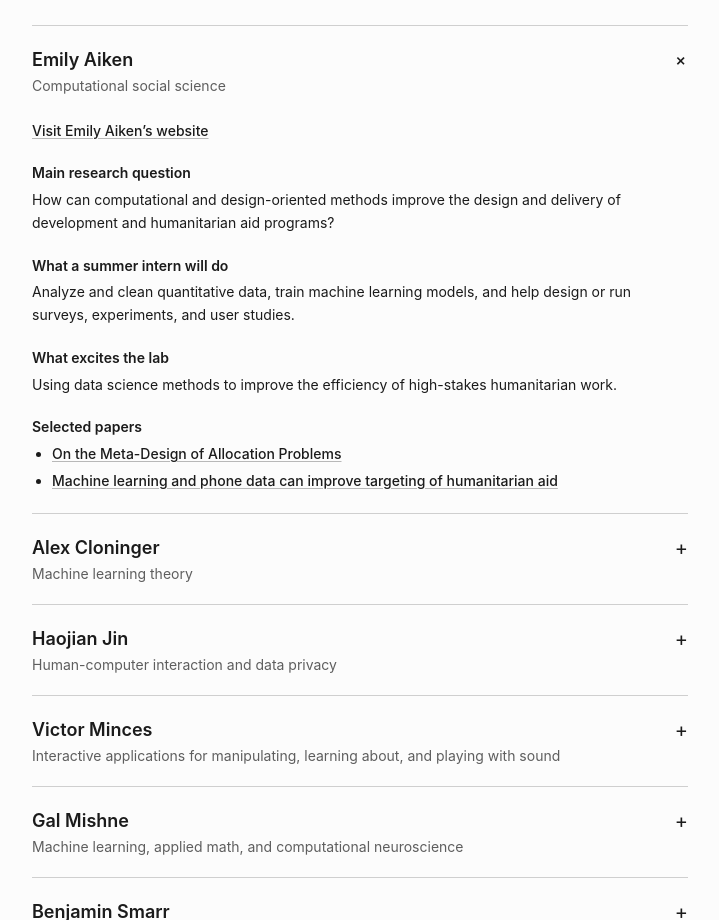
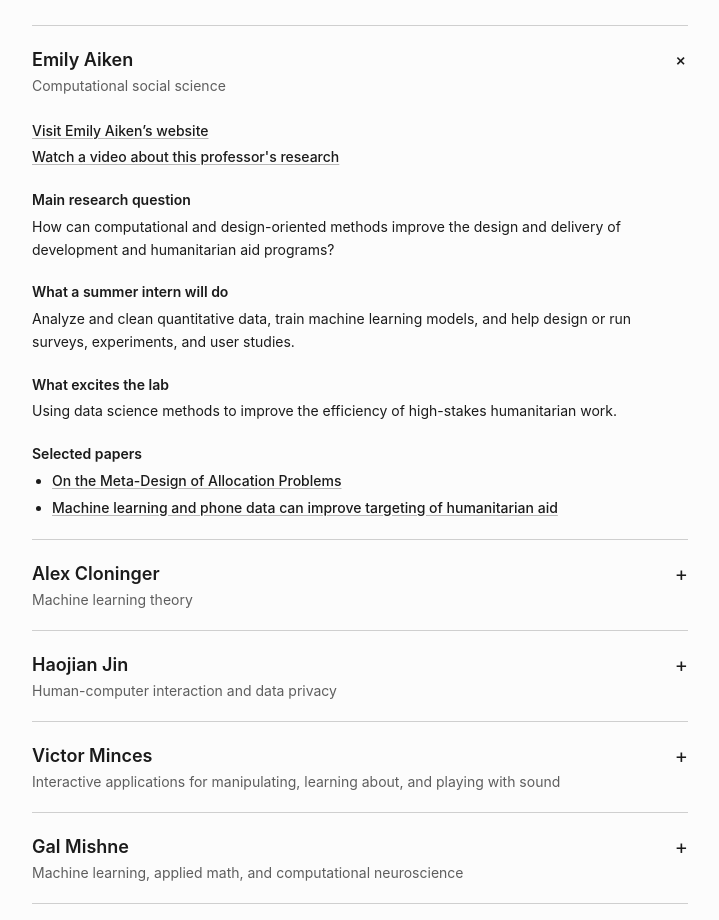
Before and after one commit to SamLau95/samlau95.github.io, an Astro site: page /pathways-2027 in a window 1280 px wide. Shown: the part 2059-2979 px from the top of the page, without its empty margins (176-895 px from the left). Built offline with nearby package versions, Linux system fonts and the light colour scheme; Astro itself is replaced by a stand-in of ours.

Commit message:
Add research video links for Pathways 2027 mentors

```diff
--- a/src/pages/pathways-2027.astro
+++ b/src/pages/pathways-2027.astro
@@ -5,6 +5,7 @@ const mentors = [
   {
     name: "Emily Aiken",
     website: "https://emilylaiken.github.io/",
+    video: "https://www.youtube.com/watch?v=cnVzav_yws4",
     area: "Computational social science",
     papers: [
       {
@@ -26,6 +27,7 @@ const mentors = [
   {
     name: "Alex Cloninger",
     website: "https://sites.google.com/ucsd.edu/alexandercloninger/home",
+    video: "https://www.youtube.com/watch?v=en0H14EyTuQ",
     area: "Machine learning theory",
     papers: [
       {
@@ -48,6 +50,7 @@ const mentors = [
   {
     name: "Haojian Jin",
     website: "https://www.haojianj.in/",
+    video: "https://www.youtube.com/watch?v=x8301nQAw2M",
     area: "Human-computer interaction and data privacy",
     papers: [
       {
@@ -65,6 +68,7 @@ const mentors = [
   {
     name: "Victor Minces",
     website: "https://www.victorminces.com/",
+    video: "https://youtu.be/avxPIJmeePw?si=ZogIyw7h1OlzthSx",
     area:
       "Interactive applications for manipulating, learning about, and playing with sound",
     papers: [
@@ -82,6 +86,7 @@ const mentors = [
   {
     name: "Gal Mishne",
     website: "https://mishne.ucsd.edu/",
+    video: "https://www.youtube.com/watch?v=yqBTER3fhzI",
     area: "Machine learning, applied math, and computational neuroscience",
     papers: [
       {
@@ -102,6 +107,7 @@ const mentors = [
   {
     name: "Benjamin Smarr",
     website: "https://smarr.ucsd.edu/",
+    video: "https://www.youtube.com/watch?v=S-IjGrR7Kxg&t=431s",
     area: "Time series in health AI and human–AI health collaboration",
     papers: [
       {
@@ -124,6 +130,7 @@ const mentors = [
   {
     name: "Yusu Wang",
     website: "https://yusu.belkin-wang.org/",
+    video: "https://www.youtube.com/watch?v=ai0-PZ4aPjc",
     area:
       "Geometric deep learning, generative AI, graph learning, and neural algorithmic reasoning",
     papers: [
@@ -152,6 +159,7 @@ const mentors = [
   {
     name: "Duncan Watson-Parris",
     website: "https://duncanwp.github.io/",
+    video: "https://www.youtube.com/watch?v=i3C_fgRmoQU",
     area: "Machine learning for climate",
     papers: [
       {
@@ -448,6 +456,7 @@ const linkClass =
                   </summary>
 
                   <div class="mt-6 space-y-5 text-sm leading-relaxed">
+                    <div class="space-y-1">
                       <p>
                         <a
                           class={linkClass}
@@ -458,6 +467,17 @@ const linkClass =
                           Visit {mentor.name}’s website
                         </a>
                       </p>
+                      <p>
+                        <a
+                          class={linkClass}
+                          href={mentor.video}
+                          target="_blank"
+                          rel="noreferrer"
+                        >
+                          Watch a video about this professor's research
+                        </a>
+                      </p>
+                    </div>
 
                     <div>
                       <h3 class="font-semibold">Main research question</h3>
```
Lines whose indentation alone changed are shown as unchanged.
